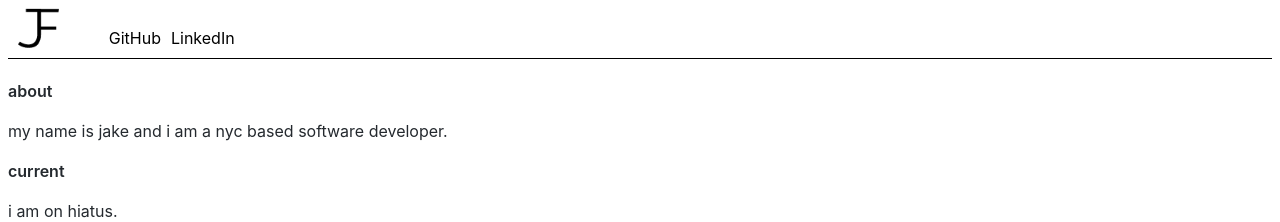
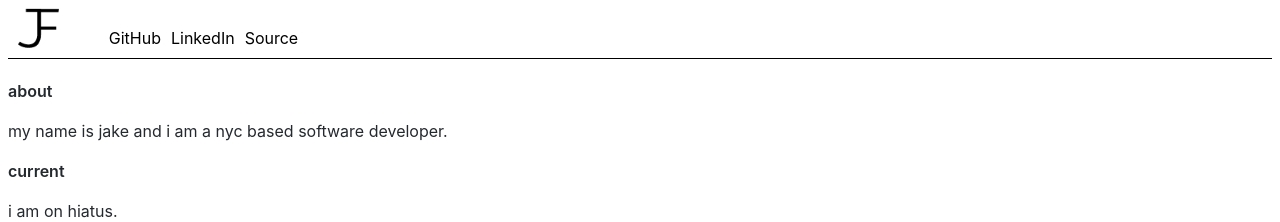
Before and after one commit to samouri/samouri.github.io, a Jekyll site: the page built from index.md, in a window 1280 px wide. Shown: the top 222 px of the page. Built offline with Jekyll 4.4.1, drawn with Linux system fonts in a browser that asks for light colours.

Commit message:
put in source code link

```diff
--- a/_layouts/page.html
+++ b/_layouts/page.html
@@ -44,16 +44,10 @@
 <body>
   <nav>
     <a href="/">
-      <img src="/favicon.png" height="40px" />
-    </a>
-    <a href="https://github.com/samouri">
-      GitHub
-      <!-- <img src="/gh.png" height="25px" /> -->
-    </a>
-    <a href="https://www.linkedin.com/in/jake-fried-559b9158/">
-      LinkedIn
-      <!-- <img src="/linkedin.png" height="25px" /> -->
-    </a>
+      <img src="/favicon.png" height="40px" /> </a>
+    <a href="https://github.com/samouri"> GitHub </a>
+    <a href="https://www.linkedin.com/in/jake-fried-559b9158/"> LinkedIn </a>
+    <a href="https://github.com/samouri/samouri.github.io"> Source </a>
   </nav>
 
 
```
Also changed, not shown: README.md.
